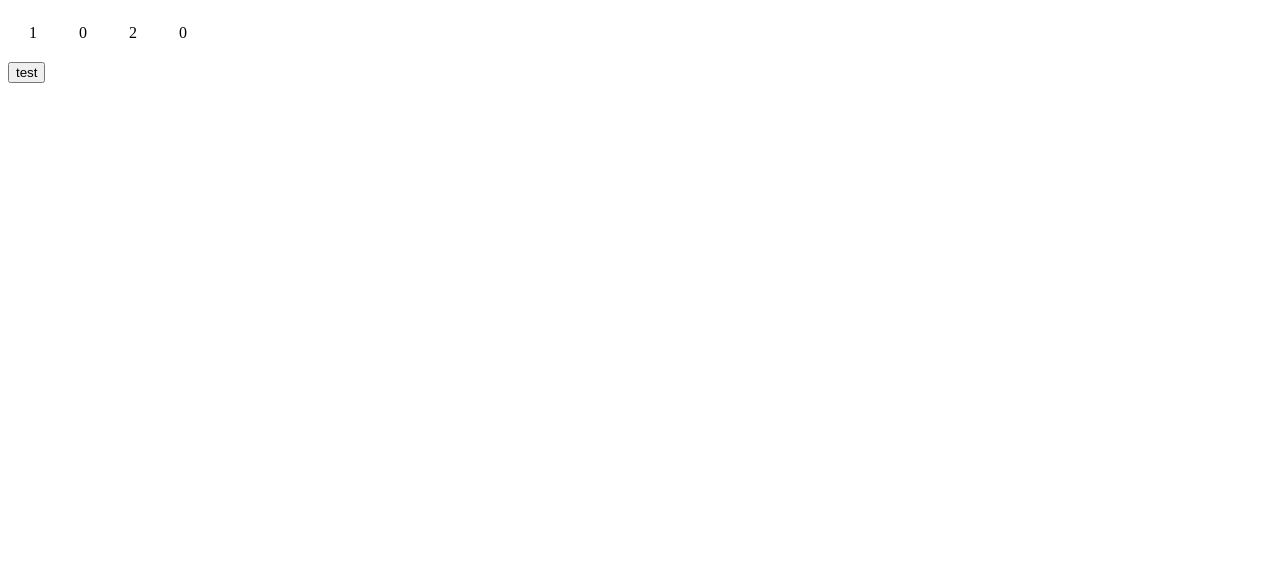
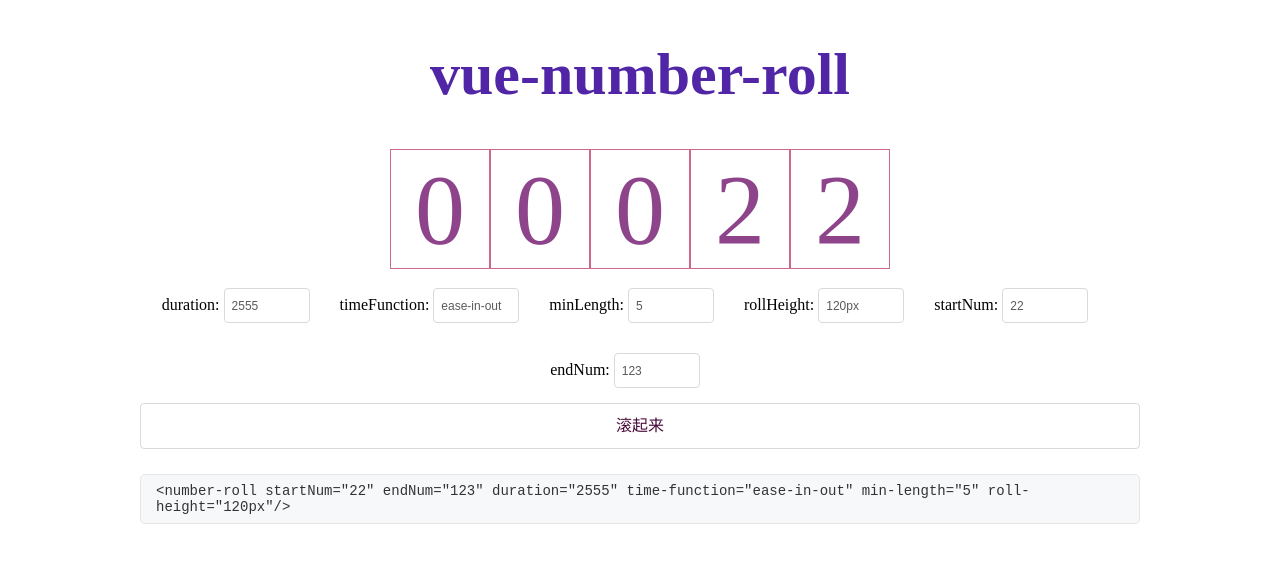
Before and after one commit to lvjiaxuan/vue-number-roll, a Vue app: page / in a window 1280 px wide. Shown: the top 562 px of the page. Built offline with nearby package versions, Linux system fonts and the light colour scheme.

Commit message:
chore: saved

```diff
--- a/src/App.vue
+++ b/src/App.vue
@@ -1,8 +1,31 @@
 <template>
   <div id="app">
-    <number-roll class="custom" ref="number-roll" startNum="102" endNum="923" duration="1000" min-length="4" rollHeight="50px"/>
-    <br>
-    <button @click="go">test</button>
+
+    <h1 class="title">vue-number-roll</h1>
+
+    <section class="container">
+      <number-roll class="custom" ref="number-roll"
+        :start-num="options.startNum.value"
+        :end-num="options.endNum.value"
+        :duration="options.duration.value"
+        :time-function="options.timeFunction.value"
+        :min-length="options.minLength.value"
+        :roll-height="options.rollHeight.value"/>
+    </section>
+
+    <section class="options">
+
+      <label v-for="(item, key) in options" :key="key" :for="key">
+        {{ key }}:
+        <input :type="item.type" :name="key" v-model="item.value"/>
+      </label>
+
+    </section>
+
+    <button @click="go">滚起来</button>
+
+    <code>{{ codeText }}</code>
+
   </div>
 </template>
 
@@ -17,6 +40,43 @@ import NumberRoll from './components/NumberRoll.vue';
 })
 export default class App extends Vue {
 
+  options: any  = {
+    duration: {
+      value: 2555,
+      type: 'number'
+    },
+    timeFunction: {
+      value: 'ease-in-out',
+      type: 'text'
+    },
+    minLength: {
+      value: 5,
+      type: 'number'
+    },
+    rollHeight: {
+      value: '120px',
+      type: 'text'
+    },
+    startNum: {
+      value: 22,
+      type: 'number'
+    },
+    endNum: {
+      value: 123,
+      type: 'number'
+    },
+  }
+
+  get codeText() {
+    return `<number-roll
+              startNum="${ this.options.startNum.value }"
+              endNum="${ this.options.endNum.value }"
+              duration="${ this.options.duration.value }"
+              time-function="${ this.options.timeFunction.value }"
+              min-length="${ this.options.minLength.value }"
+              roll-height="${ this.options.rollHeight.value }"/>`
+  }
+
   go() {
     (<NumberRoll>this.$refs['number-roll']).startRoll();
   }
@@ -24,7 +84,87 @@ export default class App extends Vue {
 </script>
 
 <style lang="scss">
+#app {
+  max-width: 1000px;
+  margin: 0 auto;
+}
+.title {
+  text-align: center;
+  color: #5026a7;
+  font-size: 60px;
+}
+.container {
+  text-align: center;
+}
+.options {
+  display: flex;
+  flex-wrap: wrap;
+  justify-content: center;
+
+  label {
+    display: inline-block;
+    margin: 15px 30px 15px 0;
+  }
+
+  input {
+    display: inline-block;
+    padding: 4px 7px;
+    width: 70px;
+    height: 25px;
+    cursor: text;
+    font-size: 12px;
+    line-height: 1.5;
+    color: rgba(0, 0, 0, .65);
+    background-color: #fff;
+    background-image: none;
+    border: 1px solid #d9d9d9;
+    border-radius: 4px;
+    transition: all .3s;
+  }
+}
+button {
+  color: #470938;
+  width: 100%;
+  margin-bottom: 0;
+  font-weight: 500;
+  text-align: center;
+  touch-action: manipulation;
+  cursor: pointer;
+  background-image: none;
+  border: 1px solid transparent;
+  white-space: nowrap;
+  line-height: 1.5;
+  padding: 10px 15px;
+  font-size: 16px;
+  border-radius: 4px;
+  user-select: none;
+  transition: all .3s cubic-bezier(.645, .045, .355, 1);
+  background-color: #fff;
+  border-color: #d9d9d9;
+  &:hover {
+    color: #1a3e59;
+    background-color: #f2d6eb;
+  }
+}
+code {
+  margin-top: 25px;
+  display: block;
+  padding: 8px 15px;
+  background-color: #f6f8fa;
+  border-radius: 5px;
+  border: 1px solid #e5e5e5;
+  overflow-x: auto;
+  color: #333;
+  font-size: 14px;
+}
 .custom {
-  li { width: 50px; }
+  color: #8d448b;
+  li {
+    width: 100px;
+    p {
+      border: 1px solid #cc6a87;
+      font-size: 100px;
+    }
+  }
 }
 </style>
--- a/src/components/NumberRoll.vue
+++ b/src/components/NumberRoll.vue
@@ -7,7 +7,7 @@
 </template>
 
 <script lang="ts">
-import { Vue, Component, Prop } from 'vue-property-decorator';
+import { Vue, Component, Prop, Watch } from 'vue-property-decorator';
 
 @Component
 export default class NumberRoll extends Vue {
@@ -16,36 +16,49 @@ export default class NumberRoll extends Vue {
 
   @Prop({
     type: [Number, String],
-    required: true
+    default: 0,
+    validator(value) {
+      return Number.isInteger(+value);
+    }
   }) startNum!: string | number;
 
   @Prop({
     type: [Number, String],
-    required: true
+    required: true,
+    validator(value) {
+      return Number.isInteger(+value);
+    }
   }) endNum!: string | number;
 
   @Prop({
     type: [Number, String],
-    default: 2000
+    default: 3000,
+    validator(value) {
+      return Number.isInteger(+value);
+    }
   }) duration!: string | number;
 
   @Prop({
     type: String,
-    default: 'ease-in-out'
+    default: 'ease-in-out',
+    validator(value) {
+      return ['linear', 'ease', 'ease-in', 'ease-out', 'ease-in-out'].includes(value) || value.includes('cubic-bezier');
+    }
   }) timeFunction!: string;
 
   @Prop({
     type: [Number, String],
-    default: 0
+    default: 0,
+    validator(value) {
+      return Number.isInteger(+value);
+    }
   }) minLength!: string | number;
 
   @Prop({
     type: String,
     required: true,
     validator(value) {
-
-      if(!/^\d/g.test(value) || /[a-z]+$/g.test(value)) return false;
-      return true;
+      return /^\d/g.test(value) && /[a-z]+$/g.test(value);
     }
   }) rollHeight!: string;
 
@@ -64,6 +77,14 @@ export default class NumberRoll extends Vue {
     return +this.rollHeight.replace(new RegExp(this.rollHeighUnit, 'g'), '');
   }
 
+
+  @Watch('startNum')
+  @Watch('rollHeight')
+  @Watch('minLength')
+  onPropsChange() {
+    this.init();
+  }
+
   created() {
 
     this.init();
@@ -72,20 +93,15 @@ export default class NumberRoll extends Vue {
   /**
    * methods
    */
-
   init() {
 
-    const length = this.rollNumber.toString().length;
-    const liTranslate = [];
-    for(let i = 0; i < length; i++) {
-      this.$set(this.liTranslate, i, { transform: 'translateY(0)' });
-    }
-
-    this.startNum.toString().split('').forEach((item, idx) => this.setLiTranslate(idx, item));
+    this.liTranslate = [];
+    this.startNum.toString().padStart(+this.minLength, '0').split('').forEach((item, idx) => this.setLiTranslate(idx, item));
   }
 
   startRoll() {
 
+    this.liTranslate = [];
     this.rollNumber.split('').forEach((item, idx) => this.setLiTranslate(idx, item));
   }
 
@@ -108,6 +124,9 @@ export default class NumberRoll extends Vue {
   li {
     display: inline-block;
     transition-property: transform;
+    box-sizing: border-box;
+    margin-top: 0 !important;
+    margin-bottom: 0 !important;
 
     p {
       font-size: initial;
```
Also changed, not shown: 1 other file (tests, documents, lock files or other folders).
